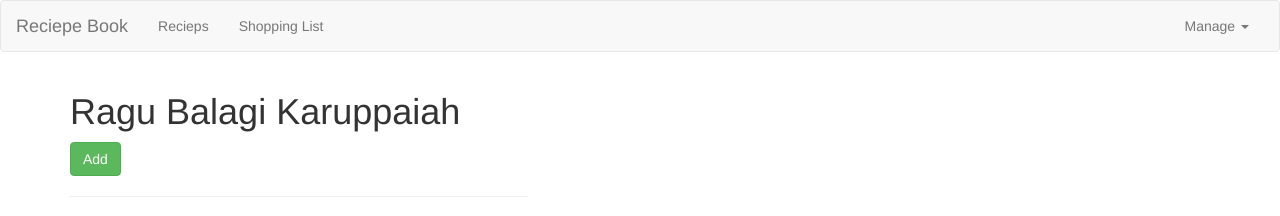
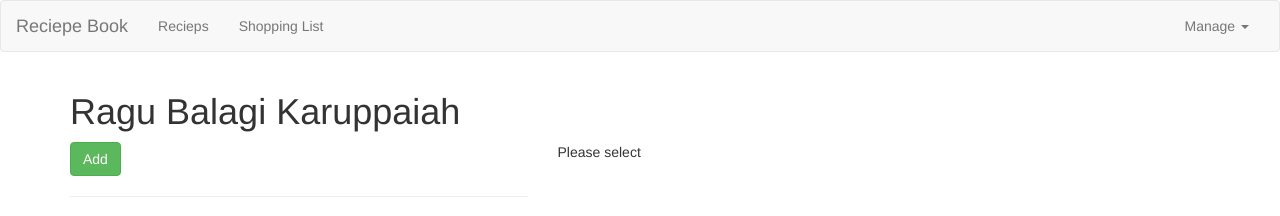
Before and after one commit to tavisca-rkaruppaiah/rbk-project, an Angular app: page / in a window 1280 px wide. Shown: the top 216 px of the page. Built offline with nearby package versions, Linux system fonts and the light colour scheme.

Commit message:
added and passed the reciepe to reciepe detail component

```diff
--- a/src/app/app.module.ts
+++ b/src/app/app.module.ts
@@ -2,7 +2,7 @@ import { BrowserModule } from '@angular/platform-browser';
 import { NgModule } from '@angular/core';
 
 import { AppComponent } from './app.component';
-import {HeaderComponent} from './header/header.component';
+import { HeaderComponent } from './header/header.component';
 import { ReciepesComponent } from './reciepes/reciepes.component';
 import { ReciepeListComponent } from './reciepes/reciepe-list/reciepe-list.component';
 import { ReciepeDetailComponent } from './reciepes/reciepe-detail/reciepe-detail.component';
--- a/src/app/reciepes/reciepes.component.html
+++ b/src/app/reciepes/reciepes.component.html
@@ -3,6 +3,9 @@
         <app-reciepe-list (currentReciepe) = "currentSelectedReciepe = $event"></app-reciepe-list>
     </div>
     <div class="col-md-7">
-        <app-reciepe-detail *ngIf = "currentSelectedReciepe"></app-reciepe-detail>
+        <app-reciepe-detail *ngIf = "currentSelectedReciepe; else infoText"></app-reciepe-detail>
+        <ng-template #infoText>
+            <p>Please select</p>
+        </ng-template>
     </div>
 </div>
```
